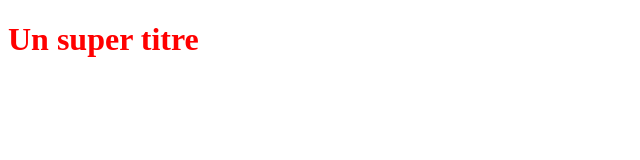
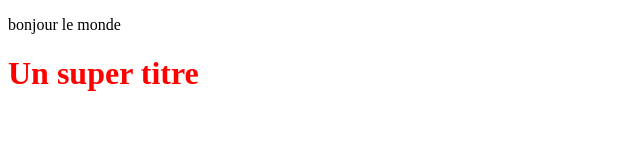
Before and after one commit to tcamamra/OpenclassroomsProject, a plain HTML site: page index.html in a window 1280 px wide. Shown: the whole page, without its empty margins (0-640 px from the left). Drawn offline with Linux system fonts and the light colour scheme.

```diff
--- a/index.html
+++ b/index.html
@@ -1,9 +1,10 @@
 <!DOCTYPE html>
 <html>
 <head>
-<title></title>
+<title> welcom to my first projet of github </title>
 <link rel="stylesheet" type="text/css" href="styles.css">
 </head>
+<p> bonjour le monde</p>
 <body>
 <h1>Un super titre</h1>
 </body>
```
